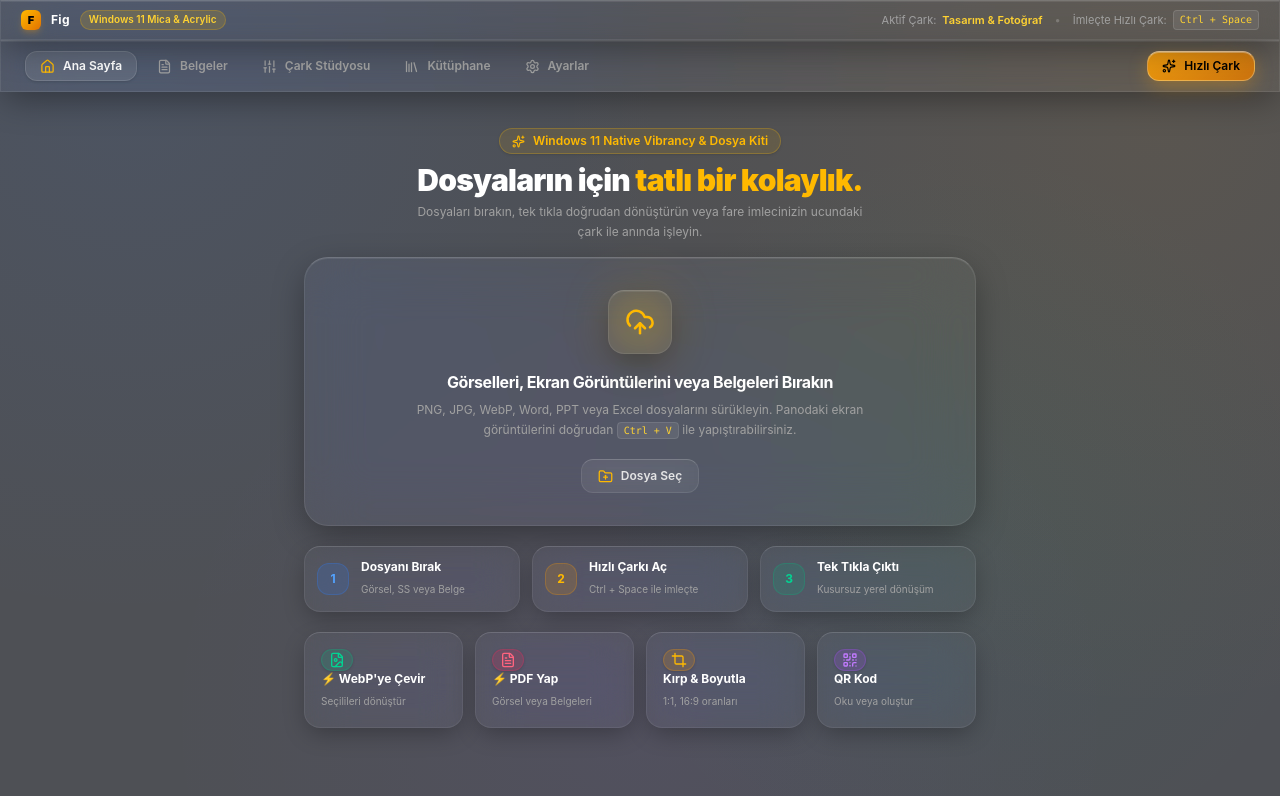
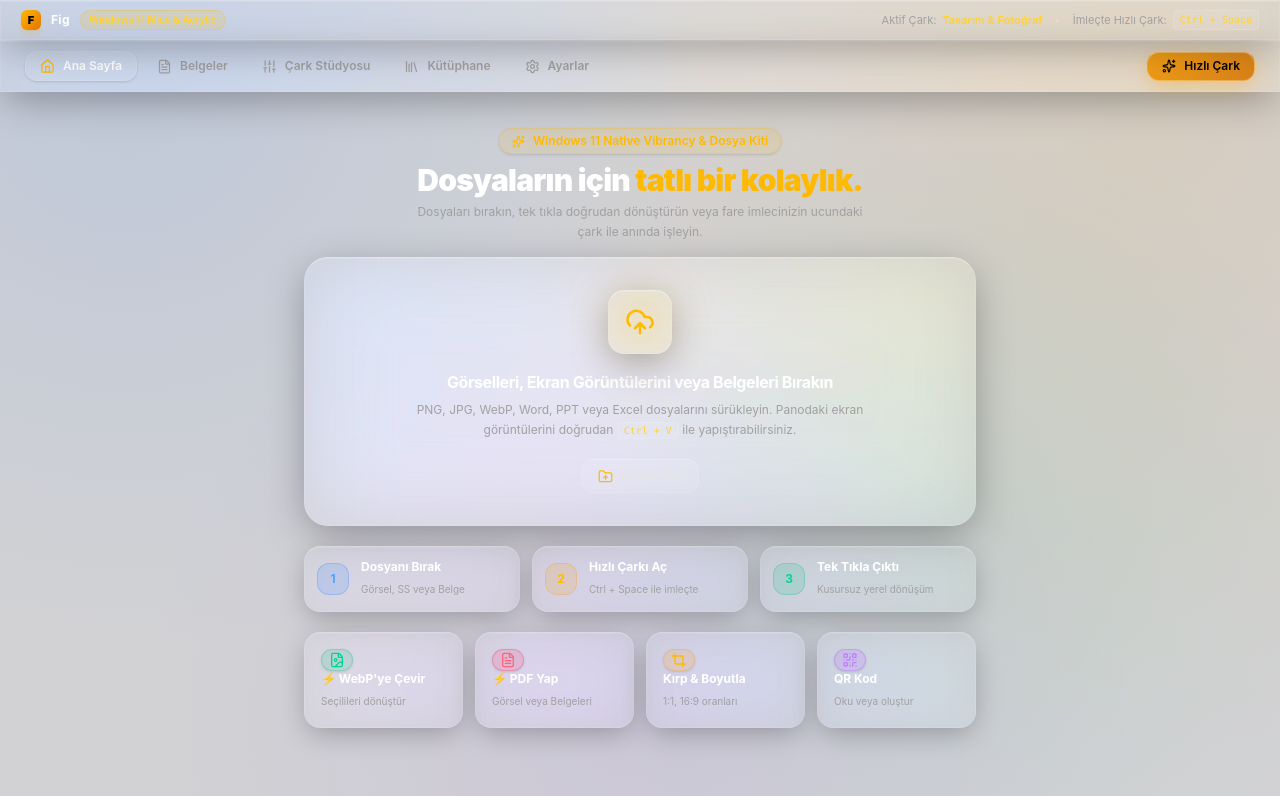
Before and after one commit to yunusemre-celik/fig, a React (Vite) app: page / in a window 1280 px wide. Shown: the top 796 px of the page. Built offline with nearby package versions, Linux system fonts and the light colour scheme.

Commit message:
fix: true glassmorphism - transparent base (18% tint), stronger glass panels, corrected acrylic alpha (60)

```diff
--- a/src/App.css
+++ b/src/App.css
@@ -27,46 +27,46 @@
 
 /* Glassmorphism Design System with Native Windows 11 Vibrancy */
 .glass-panel {
-  background: rgba(255, 255, 255, 0.04);
-  backdrop-filter: blur(28px) saturate(190%);
-  -webkit-backdrop-filter: blur(28px) saturate(190%);
-  border: 1px solid rgba(255, 255, 255, 0.08);
-  border-top: 1px solid rgba(255, 255, 255, 0.18);
-  box-shadow: 0 10px 35px -5px rgba(0, 0, 0, 0.4), inset 0 1px 0 rgba(255, 255, 255, 0.08);
+  background: rgba(255, 255, 255, 0.07);
+  backdrop-filter: blur(40px) saturate(220%) brightness(1.1);
+  -webkit-backdrop-filter: blur(40px) saturate(220%) brightness(1.1);
+  border: 1px solid rgba(255, 255, 255, 0.10);
+  border-top: 1px solid rgba(255, 255, 255, 0.28);
+  box-shadow: 0 10px 40px -5px rgba(0, 0, 0, 0.35), inset 0 1px 0 rgba(255, 255, 255, 0.12);
 }
 
 .glass-card {
-  background: rgba(255, 255, 255, 0.035);
-  backdrop-filter: blur(20px) saturate(180%);
-  -webkit-backdrop-filter: blur(20px) saturate(180%);
-  border: 1px solid rgba(255, 255, 255, 0.07);
-  border-top: 1px solid rgba(255, 255, 255, 0.15);
-  box-shadow: 0 8px 24px -4px rgba(0, 0, 0, 0.3);
+  background: rgba(255, 255, 255, 0.055);
+  backdrop-filter: blur(28px) saturate(200%) brightness(1.05);
+  -webkit-backdrop-filter: blur(28px) saturate(200%) brightness(1.05);
+  border: 1px solid rgba(255, 255, 255, 0.09);
+  border-top: 1px solid rgba(255, 255, 255, 0.22);
+  box-shadow: 0 8px 28px -4px rgba(0, 0, 0, 0.28), inset 0 1px 0 rgba(255, 255, 255, 0.10);
   transition: all 0.2s cubic-bezier(0.16, 1, 0.3, 1);
 }
 
 .glass-card:hover {
-  background: rgba(255, 255, 255, 0.065);
-  border-color: rgba(245, 158, 11, 0.35);
-  border-top-color: rgba(245, 158, 11, 0.55);
-  box-shadow: 0 12px 32px -4px rgba(245, 158, 11, 0.15), inset 0 1px 0 rgba(255, 255, 255, 0.15);
+  background: rgba(255, 255, 255, 0.09);
+  border-color: rgba(245, 158, 11, 0.38);
+  border-top-color: rgba(245, 158, 11, 0.60);
+  box-shadow: 0 12px 36px -4px rgba(245, 158, 11, 0.18), inset 0 1px 0 rgba(255, 255, 255, 0.18);
   transform: translateY(-1px);
 }
 
 .glass-btn {
-  background: rgba(255, 255, 255, 0.05);
-  backdrop-filter: blur(16px);
-  -webkit-backdrop-filter: blur(16px);
-  border: 1px solid rgba(255, 255, 255, 0.09);
-  border-top: 1px solid rgba(255, 255, 255, 0.18);
+  background: rgba(255, 255, 255, 0.07);
+  backdrop-filter: blur(20px) saturate(180%);
+  -webkit-backdrop-filter: blur(20px) saturate(180%);
+  border: 1px solid rgba(255, 255, 255, 0.11);
+  border-top: 1px solid rgba(255, 255, 255, 0.24);
   transition: all 0.18s cubic-bezier(0.16, 1, 0.3, 1);
 }
 
 .glass-btn:hover {
-  background: rgba(255, 255, 255, 0.09);
-  border-color: rgba(255, 255, 255, 0.18);
-  border-top-color: rgba(255, 255, 255, 0.3);
-  box-shadow: 0 4px 16px rgba(0, 0, 0, 0.25);
+  background: rgba(255, 255, 255, 0.12);
+  border-color: rgba(255, 255, 255, 0.20);
+  border-top-color: rgba(255, 255, 255, 0.35);
+  box-shadow: 0 4px 20px rgba(0, 0, 0, 0.22), inset 0 1px 0 rgba(255, 255, 255, 0.15);
   transform: translateY(-1px);
 }
 
@@ -88,14 +88,14 @@
   transform: translateY(-1px) scale(1.02);
 }
 
-/* Ambient glow with semi-translucent backdrop for Mica/Acrylic */
+/* Ambient glow — very subtle tint so Mica/Acrylic wallpaper bleeds through */
 .bg-mesh-glass {
-  background-color: rgba(10, 13, 20, 0.72);
+  background-color: rgba(8, 10, 18, 0.18);
   background-image:
-    radial-gradient(circle at 10% 10%, rgba(59, 130, 246, 0.08) 0%, transparent 40%),
-    radial-gradient(circle at 90% 15%, rgba(245, 158, 11, 0.07) 0%, transparent 45%),
-    radial-gradient(circle at 50% 90%, rgba(139, 92, 246, 0.06) 0%, transparent 50%),
-    radial-gradient(circle at 75% 65%, rgba(16, 185, 129, 0.05) 0%, transparent 35%);
+    radial-gradient(circle at 10% 10%, rgba(59, 130, 246, 0.12) 0%, transparent 42%),
+    radial-gradient(circle at 90% 15%, rgba(245, 158, 11, 0.10) 0%, transparent 48%),
+    radial-gradient(circle at 50% 90%, rgba(139, 92, 246, 0.09) 0%, transparent 52%),
+    radial-gradient(circle at 75% 65%, rgba(16, 185, 129, 0.07) 0%, transparent 38%);
 }
 
 /* Tooltip container and styling */
```
Also changed, not shown: 2 other files (tests, documents, lock files or other folders).
